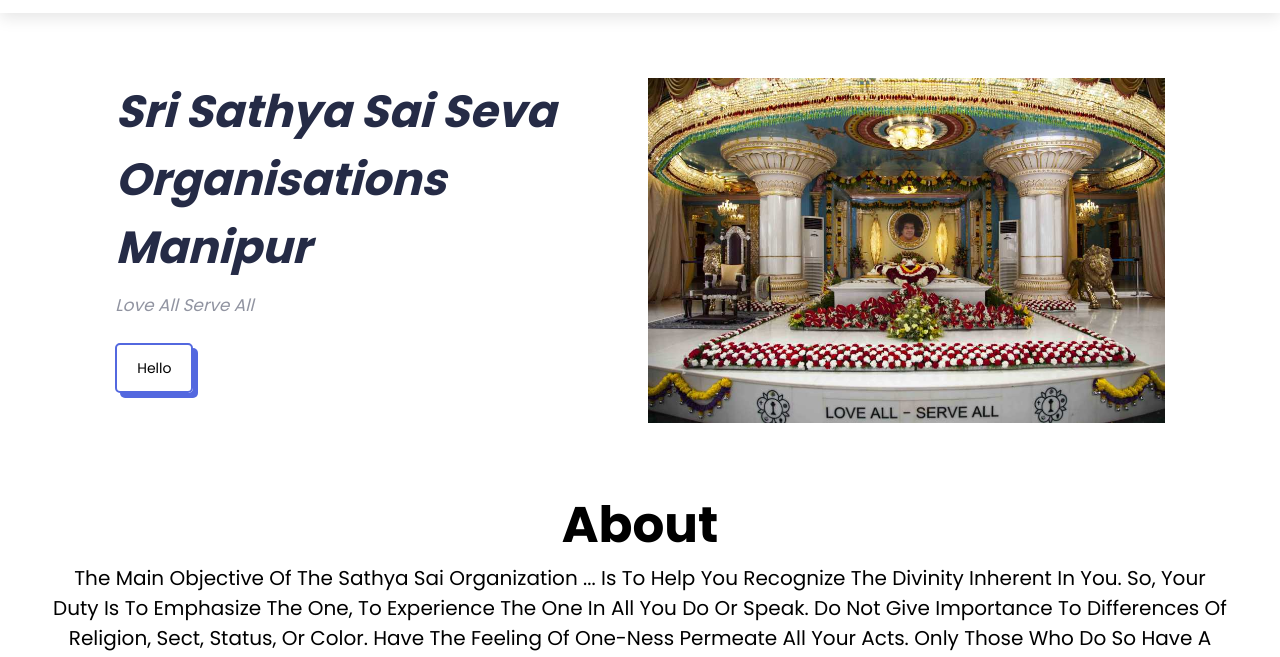
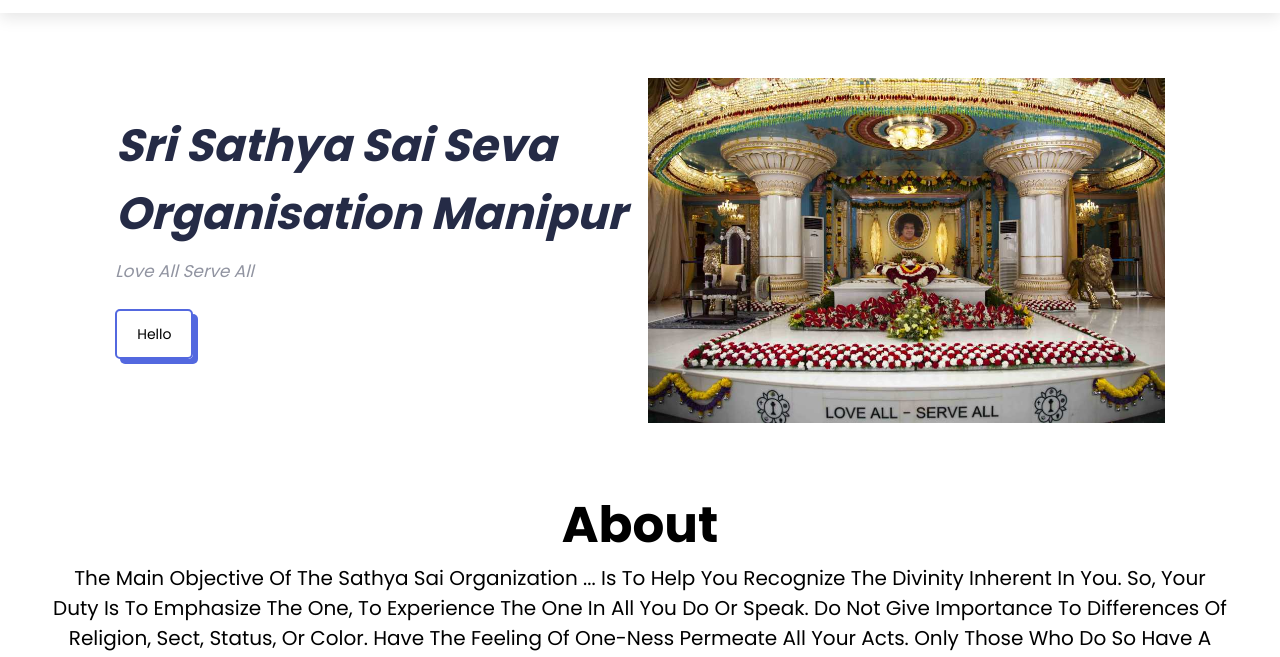
Before and after one commit to satyammayy/ssssom, a plain HTML site: page index.html in a window 1280 px wide. Shown: the part 122-779 px from the top of the page. Drawn offline with Linux system fonts and the light colour scheme.

Commit message:
organization

```diff
--- a/index.html
+++ b/index.html
@@ -36,7 +36,7 @@
     <section class="home" id="home">
         <div class="content">
             <i>
-            <h1>Sri Sathya Sai Seva Organisations Manipur</h1>
+            <h1>Sri Sathya Sai Seva Organisation Manipur</h1>
             <p>Love All Serve All</p></i>
             <a href="#" class="home-btn">Hello</a>
         </div>
```
